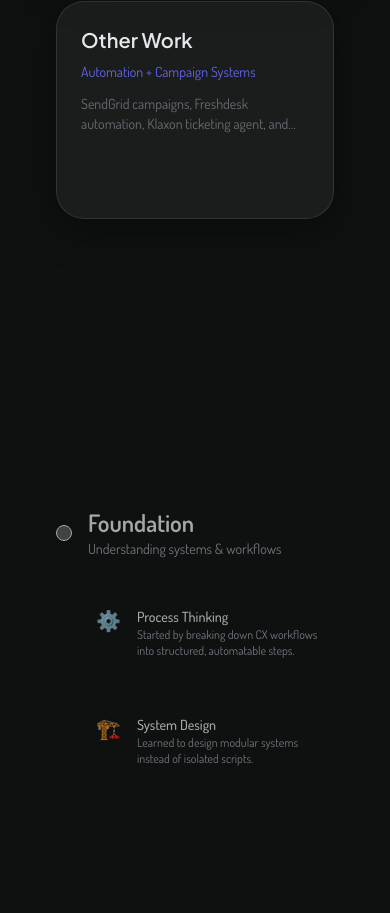
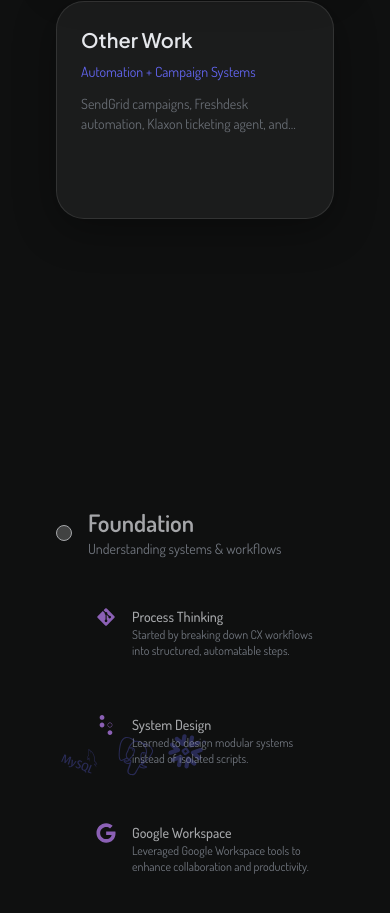
Before and after one commit to rien-zi/rien-zi-portfolio, a React (Vite) app: page / in a window 390 px wide. Shown: the part 1845-2758 px from the top of the page. Built offline with nearby package versions, Linux system fonts and the light colour scheme; no server answers; a web font is replaced by a local one.

Commit message:
Portfolio Refined

```diff
--- a/src/components/career/Career.jsx
+++ b/src/components/career/Career.jsx
@@ -1,5 +1,7 @@
 import React, { useEffect, useState } from "react";
 import FadeSlideIn from "../rss/FadeSlideIn";
+import { sceneConfig } from "../../config/sceneConfig";
+import FloatingIconsScene from "../rss/FloatingIconsScene";
 
 /* -------------------- DATA -------------------- */
 const careers = [
@@ -37,7 +39,10 @@ const cursorLabels = [
   "🌱 Beginning",
 ];
 
+const cursorIcons = ["🚀", "🧠", "⚙️", "🌱"];
+
 const Career = () => {
+  const [scrollY, setScrollY] = useState(0);
   const [active, setActive] = useState(0);
   const [progress, setProgress] = useState(0);
 
@@ -64,6 +69,7 @@ const Career = () => {
 
       const total = document.documentElement.scrollHeight - window.innerHeight;
       setProgress((window.scrollY / total) * 100);
+      setScrollY(window.scrollY);
     };
 
     window.addEventListener("scroll", handleScroll);
@@ -74,6 +80,23 @@ const Career = () => {
 
   return (
     <section id="career" className="py-32 px-4 relative">
+      {/* CENTER FADE MASK */}
+      <div
+        className="pointer-events-none absolute inset-0 z-5"
+        style={{
+          background:
+            "linear-gradient(to right, transparent 0%, rgba(15,16,16,0.9) 35%, rgba(15,16,16,0.9) 65%, transparent 100%)",
+        }}
+      />
+
+      <div className="pointer-events-none absolute inset-0 overflow-hidden z-0">
+        <FloatingIconsScene
+          icons={[cursorIcons[active]]}
+          scrollY={scrollY}
+          {...sceneConfig.career}
+        />
+      </div>
+
       <div className="max-w-[800px] mx-auto space-y-32">
         <FadeSlideIn direction="fade">
           <h2 className="text-3xl md:text-5xl text-[var(--text-subtle)] font-logo text-center mb-20">
--- /dev/null
+++ b/src/components/rss/FloatingIconsScene.jsx
@@ -0,0 +1,116 @@
+import React, { useEffect, useRef } from "react";
+
+const FloatingIcon = ({ icon, index, scrollY, intensity }) => {
+  const ref = useRef(null);
+
+  const basePositions = [
+    { x: 8, y: 10 },
+    { x: 75, y: 20 },
+    { x: 10, y: 60 },
+    { x: 78, y: 80 },
+    { x: 12, y: 40 },
+    { x: 80, y: 55 },
+  ];
+
+  const base = basePositions[index % basePositions.length];
+  const current = useRef({ x: 0, y: 0, r: 0 });
+
+  const depth = index % 3;
+
+  const config = [
+    { speed: 0.08, scale: 1.1, opacity: 0.3 },
+    { speed: 0.12, scale: 1.4, opacity: 0.5 },
+    { speed: 0.18, scale: 1.7, opacity: 0.75 },
+  ][depth];
+
+  useEffect(() => {
+    let raf;
+
+    const animate = () => {
+      const targetX =
+        Math.sin(scrollY * 0.002 + index) * (60 * intensity) +
+        index * (10 * intensity);
+
+      const targetY =
+        scrollY * config.speed +
+        Math.cos(scrollY * 0.002 + index) * (40 * intensity);
+
+      current.current.x += (targetX - current.current.x) * 0.08;
+      current.current.y += (targetY - current.current.y) * 0.08;
+
+      current.current.r += 0.05 + depth * 0.03;
+
+      if (ref.current) {
+        ref.current.style.transform = `
+          translate(${current.current.x}px, ${current.current.y}px)
+          rotate(${current.current.r}deg)
+          scale(${config.scale})
+        `;
+      }
+
+      raf = requestAnimationFrame(animate);
+    };
+
+    animate();
+    return () => cancelAnimationFrame(raf);
+  }, [scrollY, index, intensity]);
+
+  return (
+    <div
+      ref={ref}
+      className="absolute"
+      style={{
+        top: `${base.y}%`,
+        left: `${base.x}%`,
+        opacity: config.opacity,
+      }}
+    >
+      <div
+        className="text-[32px] text-[var(--accent)]"
+        style={{ mixBlendMode: "screen" }}
+      >
+        {icon}
+      </div>
+    </div>
+  );
+};
+
+const FloatingIconsScene = ({
+  icons = [],
+  scrollY = 0,
+  density = 3,
+  intensity = 1,
+  mask = true,
+}) => {
+  const expandedIcons = icons.flatMap((icon) => Array(density).fill(icon));
+
+  return (
+    <>
+      {/* CENTER MASK */}
+      {mask && (
+        <div
+          className="pointer-events-none absolute inset-0 z-5"
+          style={{
+            background:
+              "linear-gradient(to right, transparent 0%, rgba(15,16,16,0.9) 35%, rgba(15,16,16,0.9) 65%, transparent 100%)",
+          }}
+        />
+      )}
+
+      {/* FLOATING LAYER */}
+      <div className="pointer-events-none absolute inset-0 overflow-hidden z-0">
+        {expandedIcons.map((icon, i) => (
+          <FloatingIcon
+            key={i}
+            icon={icon}
+            index={i}
+            scrollY={scrollY}
+            intensity={intensity}
+          />
+        ))}
+      </div>
+    </>
+  );
+};
+
+export default FloatingIconsScene;
--- a/src/components/skills/Skills.jsx
+++ b/src/components/skills/Skills.jsx
@@ -1,26 +1,31 @@
 import React, { useEffect, useState } from "react";
 import FadeSlideIn from "../rss/FadeSlideIn";
+import { sceneConfig } from "../../config/sceneConfig";
+import FloatingIconsScene from "../rss/FloatingIconsScene";
 
 // Icons
 import {
   FaPython,
   FaNodeJs,
-  FaJs,
   FaPhp,
   FaHtml5,
   FaDocker,
   FaLinux,
+  FaAws,
   FaGitAlt,
+  FaGoogle,
+  FaMicrosoft,
+  FaRobot,
+  FaLink,
 } from "react-icons/fa";
 
 import {
   SiMongodb,
   SiPostgresql,
   SiMysql,
-  SiFirebase,
   SiSnowflake,
   SiNginx,
-  SiPostman,
+  SiDwavesystems,
 } from "react-icons/si";
 
 /* -------------------- CATEGORY COLORS -------------------- */
@@ -48,14 +53,24 @@ const timeline = [
     subtitle: "Understanding systems & workflows",
     items: [
       {
-        icon: "⚙️",
+        icon: <FaGitAlt />,
         name: "Process Thinking",
         desc: "Started by breaking down CX workflows into structured, automatable steps.",
       },
       {
-        icon: "🏗️",
+        icon: <SiDwavesystems />,
         name: "System Design",
         desc: "Learned to design modular systems instead of isolated scripts.",
+      },
+      {
+        icon: <FaGoogle />,
+        name: "Google Workspace",
+        desc: "Leveraged Google Workspace tools to enhance collaboration and productivity.",
+      },
+      {
+        icon: <FaMicrosoft />,
+        name: "Microsoft Workspace",
+        desc: "Utilized Microsoft 365 suite for document management, communication, and workflow automation.",
       },
     ],
   },
@@ -65,19 +80,9 @@ const timeline = [
     subtitle: "From scripts to scalable systems",
     items: [
       {
-        icon: <FaPython />,
-        name: "Python",
-        desc: "Built evaluation engines processing 120k+ conversations/day with modular execution.",
-      },
-      {
-        icon: <FaNodeJs />,
-        name: "Node.js",
-        desc: "Created lightweight APIs and automation layers for internal tooling.",
-      },
-      {
-        icon: <FaNodeJs />,
-        name: "Express.js",
-        desc: "Built RESTful APIs and web applications with Express.js.",
+        icon: <FaHtml5 />,
+        name: "HTML/CSS",
+        desc: "Crafted responsive email templates and internal dashboards with clean, maintainable code.",
       },
       {
         icon: <FaPhp />,
@@ -85,9 +90,14 @@ const timeline = [
         desc: "Maintained and optimized legacy PHP systems for internal dashboards and tools.",
       },
       {
-        icon: <FaJs />,
-        name: "Frontend Systems",
-        desc: "Developed responsive dashboards and interaction-heavy UI systems.",
+        icon: <FaPython />,
+        name: "Python",
+        desc: "Built evaluation engines processing 120k+ conversations/day with modular execution.",
+      },
+      {
+        icon: <FaNodeJs />,
+        name: "Node.js & Express.js",
+        desc: "Created lightweight APIs and automation layers for internal tooling.",
       },
     ],
   },
@@ -124,12 +134,12 @@ const timeline = [
     subtitle: "Adding intelligence to workflows",
     items: [
       {
-        icon: "🤖",
+        icon: <FaRobot />,
         name: "LLM Integration",
         desc: "Integrated OpenAI & Mistral into evaluation pipelines with structured prompts.",
       },
       {
-        icon: "🔗",
+        icon: <FaLink />,
         name: "LangChain",
         desc: "Built agent workflows with embeddings, RAG, and dynamic reasoning.",
       },
@@ -151,9 +161,14 @@ const timeline = [
         desc: "Configured routing, reverse proxies, and production setups.",
       },
       {
-        icon: "☁️",
+        icon: <FaAws />,
         name: "AWS",
         desc: "Deployed scalable backend systems and automation pipelines.",
+      },
+      {
+        icon: <FaLinux />,
+        name: "Linux",
+        desc: "Managed server environments, optimized performance, and automated maintenance tasks.",
       },
     ],
   },
@@ -162,6 +177,8 @@ const timeline = [
 const Skills = () => {
   const [active, setActive] = useState(0);
   const [progress, setProgress] = useState(0);
+
+  const [scrollY, setScrollY] = useState(0);
 
   useEffect(() => {
     const handleScroll = () => {
@@ -190,6 +207,7 @@ const Skills = () => {
       const scrolled = window.scrollY;
 
       setProgress((scrolled / total) * 100);
+      setScrollY(window.scrollY);
     };
 
     window.addEventListener("scroll", handleScroll);
@@ -200,6 +218,22 @@ const Skills = () => {
 
   return (
     <section id="skills" className="py-32 px-4 relative">
+      {/* CENTER FADE MASK */}
+      <div
+        className="pointer-events-none absolute inset-0 z-5"
+        style={{
+          background:
+            "linear-gradient(to right, transparent 0%, rgba(15,16,16,0.9) 35%, rgba(15,16,16,0.9) 65%, transparent 100%)",
+        }}
+      />
+
+      <div className="pointer-events-none absolute inset-0 overflow-hidden z-0">
+        <FloatingIconsScene
+          icons={timeline[active].items.map((i) => i.icon)}
+          scrollY={scrollY}
+          {...sceneConfig.skills}
+        />
+      </div>
       <div className="max-w-[800px] mx-auto space-y-32">
         {timeline.map((section, index) => (
           <FadeSlideIn key={section.id} direction="up">
@@ -226,7 +260,11 @@ const Skills = () => {
                 </div>
 
                 <div>
-                  <h3 className="text-2xl font-accent font-semibold text-[var(--text-primary)]">
+                  <h3
+                    data-cursor={cursorLabels[section.id]}
+                    data-cursor-variant="pillwhite"
+                    className="text-2xl font-accent font-semibold text-[var(--text-primary)]"
+                  >
                     {section.title}
                   </h3>
                   <p className="font-accent text-sm text-[var(--text-muted)]">
@@ -240,16 +278,20 @@ const Skills = () => {
                 {section.items.map((item, i) => (
                   <div
                     key={i}
-                    data-cursor={cursorLabels[section.id]}
-                    data-cursor-variant="pillwhite"
                     className="flex gap-4 items-start p-4 rounded-xl hover:bg-white/5 transition"
                   >
-                    <div className={`text-xl ${categoryColors[section.id]}`}>
+                    <div
+                      className={`text-xl ${categoryColors[section.id]} hover:scale-125 hover:rotate-12 transition`}
+                    >
                       {item.icon}
                     </div>
 
                     <div>
-                      <h4 className="text-sm md:text-base font-medium text-[var(--text-primary)] font-accent">
+                      <h4
+                        data-cursor={cursorLabels[section.id]}
+                        data-cursor-variant="pillwhite"
+                        className="text-sm md:text-base font-medium text-[var(--text-primary)] font-accent"
+                      >
                         {item.name}
                       </h4>
                       <p className="text-xs md:text-sm text-[var(--text-muted)] font-accent">
--- a/src/components/vault/pages/VaultLogin.jsx
+++ b/src/components/vault/pages/VaultLogin.jsx
@@ -9,7 +9,7 @@ const VaultLogin = ({ onLogin }) => {
       <div className="absolute w-[500px] h-[500px] bg-[var(--accent)] opacity-20 blur-[120px] rounded-full top-[-100px] left-[-100px]" />
       <div className="absolute w-[400px] h-[400px] bg-[var(--accent-2)] opacity-20 blur-[100px] rounded-full bottom-[-100px] right-[-100px]" />
 
-      <div className="ui-panel p-8 w-full max-w-sm z-10">
+      <div className="glass p-8 w-full max-w-sm z-10">
         <h1 className="text-center text-2xl font-logo text-white mb-4">
           rien-zi's Vault
         </h1>
--- /dev/null
+++ b/src/config/sceneConfig.js
@@ -0,0 +1,12 @@
+export const sceneConfig = {
+    skills: {
+        density: 4,
+        intensity: 1.2,
+        mask: true,
+    },
+    career: {
+        density: 3,
+        intensity: 0.8,
+        mask: true,
+    },
+};
--- a/src/index.css
+++ b/src/index.css
@@ -52,6 +52,8 @@
   --accent-2: #8b5cf6;      /* Soft violet depth */
   --accent-soft: rgba(99, 102, 241, 0.12);
   --accent-2-soft: rgba(139, 92, 246, 0.12);
+
+  --accent-border: rgba(99, 102, 241, 0.5);
 
 
   /* Feedback */
@@ -117,6 +119,8 @@
   --accent-2: #7c3aed; /* violet */
   --accent-2-soft: rgba(124, 58, 237, 0.12);
 
+  --accent-border: rgba(37, 99, 235, 0.5);
+
   --shadow-md: 0 6px 20px rgba(0, 0, 0, 0.08);
 
   --effect-primary: rgba(37, 99, 235, 0.55);
@@ -149,6 +153,8 @@
   --accent-2: #22d3ee; /* cyan */
   --accent-2-soft: rgba(34, 211, 238, 0.15);
 
+  --accent-border: rgba(56, 189, 248, 0.5);
+
   --effect-primary: rgba(56, 189, 248, 0.4);
   --effect-secondary: rgba(34, 211, 238, 0.3);
   --effect-highlight: rgba(255, 255, 255, 0.35);
@@ -177,6 +183,8 @@
   --accent: #b58900;
   --accent-2: #cb4b16; /* orange */
   --accent-2-soft: rgba(203, 75, 22, 0.18);
+
+  --accent-border: rgba(181, 137, 0, 0.5);
 }
 
 /* =========================
@@ -198,6 +206,8 @@
   --accent: #ff00ff;
   --accent-2: #00ffff; /* electric cyan */
   --accent-2-soft: rgba(0, 255, 255, 0.2);
+
+  --accent-border: rgba(255, 0, 255, 0.5);
 
   --shadow-md: 2px 2px 0px 0px rgba(5, 5, 5, 0.8);
 }
@@ -221,6 +231,9 @@
   --accent: #ff79c6;
   --accent-2: #50fa7b; /* neon green */
   --accent-2-soft: rgba(80, 250, 123, 0.18);
+
+  --accent-border: rgba(255, 121, 198, 0.5);
+
 }
 
 /* =========================
@@ -316,12 +329,6 @@ html {
 /* =========================
    Vault Classes
 ========================= */
-.ui-panel {
-  background: var(--bg-secondary);
-  border: 1px solid var(--border-primary);
-  border-radius: var(--radius-md);
-}
-
 .ui-input {
   background: var(--bg-tertiary);
   border: 1px solid var(--border-primary);
@@ -403,3 +410,55 @@ html {
 
   border: 1px solid var(--border-primary);
 }
+
+
+
+/* Hover blob */
+.blob {
+  position: absolute;
+  width: 200px;
+  height: 200px;
+  background: radial-gradient(circle, var(--accent), transparent 40%);
+  filter: blur(70px);
+  border-radius: 50%;
+
+  top: 0;
+  left: 0;
+
+  transition: opacity 0.25s ease;
+  will-change: transform;
+}
+
+@keyframes blobMove {
+  0% {
+    transform: translate(0px, 0px) scale(1);
+  }
+  50% {
+    transform: translate(120px, 80px) scale(1.2);
+  }
+  100% {
+    transform: translate(60px, 140px) scale(0.9);
+  }
+}
+
+
+
+.floating-icon {
+  transform: translate(-50%, -50%);
+  animation: floatDrift 6s ease-in-out infinite;
+  filter: blur(0.3px);
+  transition: opacity 0.5s ease;
+
+}
+
+@keyframes floatDrift {
+  0% {
+    transform: translate(-50%, -50%) translateY(0px) scale(1);
+  }
+  50% {
+    transform: translate(-50%, -50%) translateY(-20px) scale(1.1);
+  }
+  100% {
+    transform: translate(-50%, -50%) translateY(0px) scale(1);
+  }
+}
```
Also changed, not shown: src/components/projects/Projects.jsx (+56 -18 lines).
